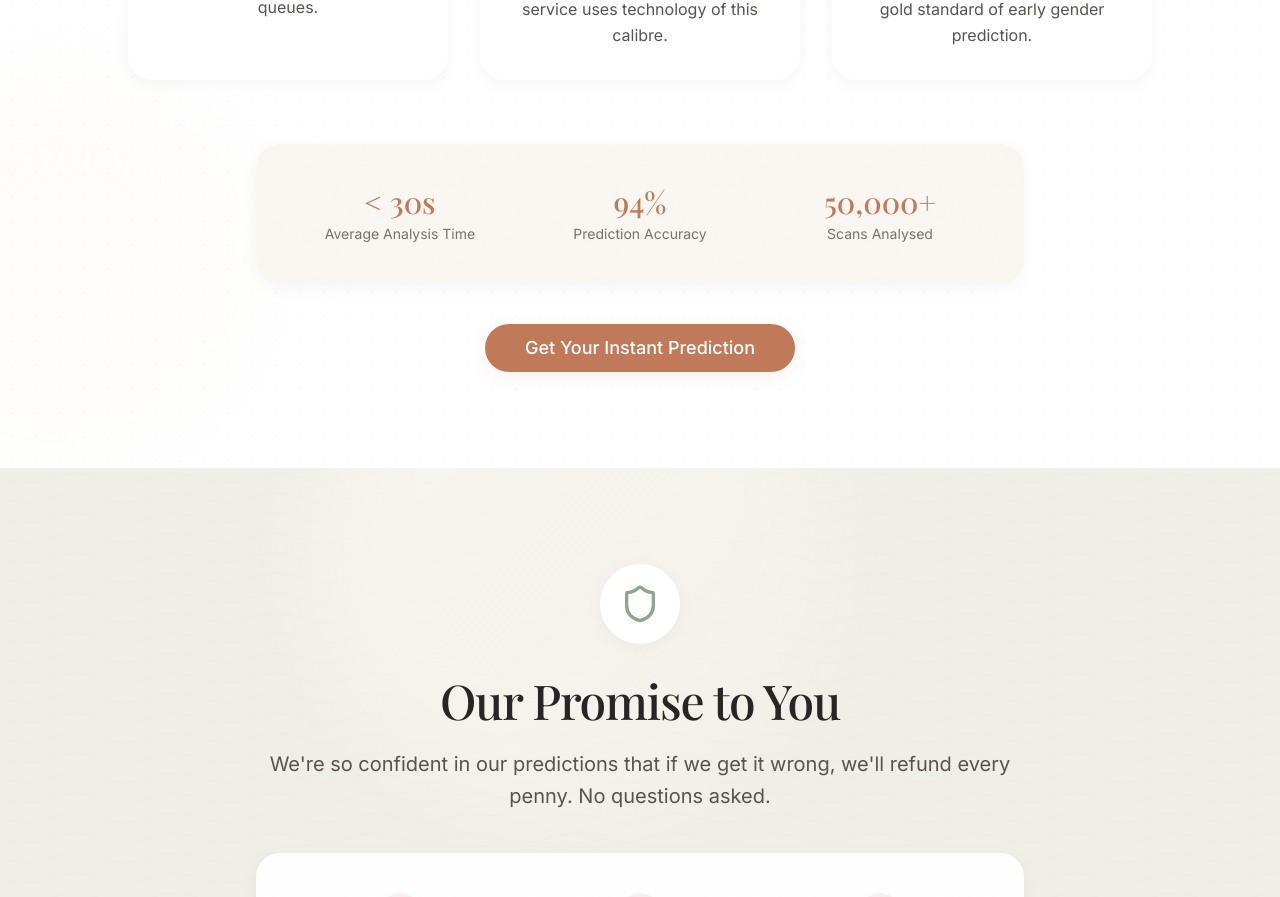
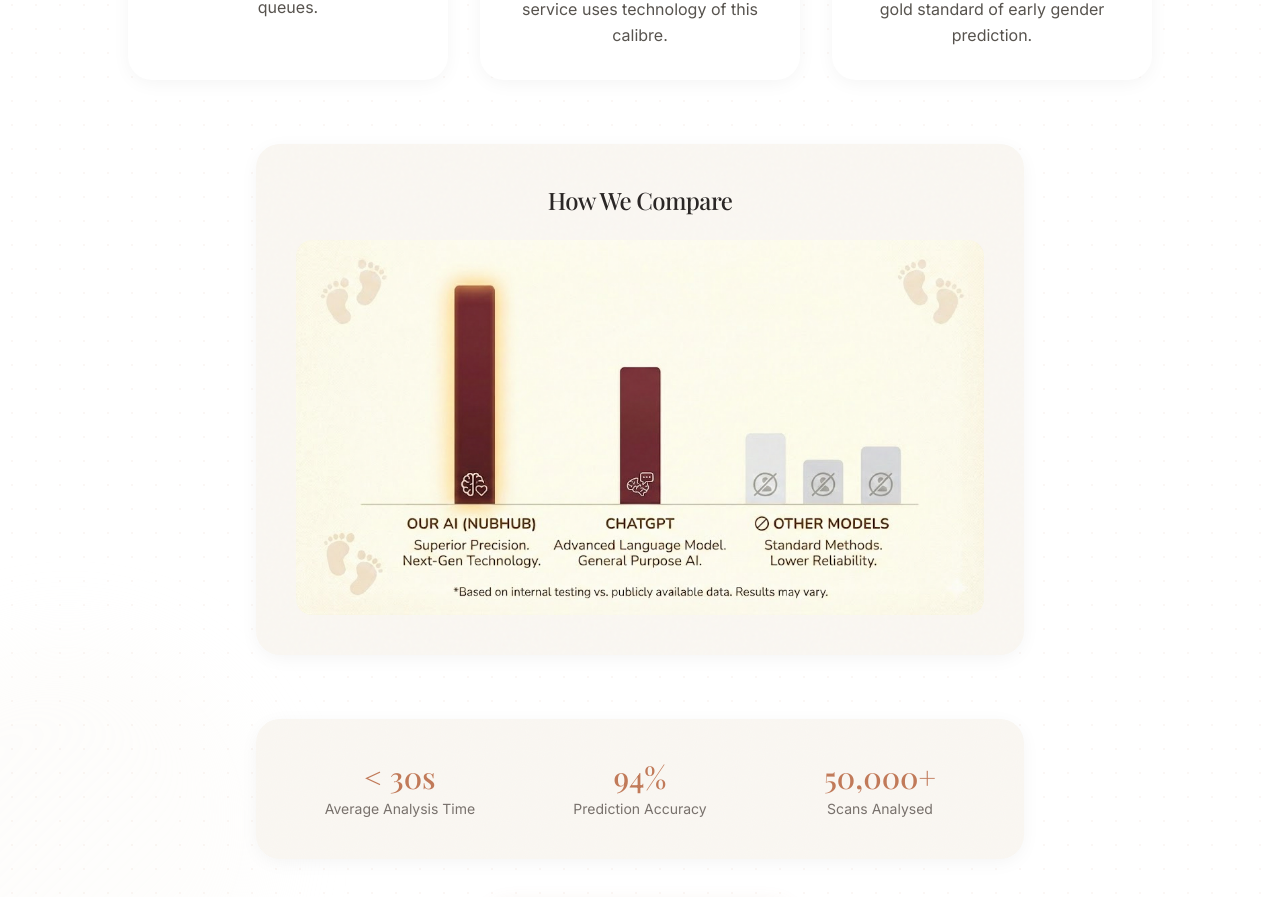
Before and after one commit to Bezzin/NubHub, a Next.js app: page / in a window 1280 px wide. Shown: the part 3351-4248 px from the top of the page. Built offline with nearby package versions, Linux system fonts and the light colour scheme.

Commit message:
feat: use Gemini 3 Flash, add comparison chart, improve error logging
- Switch AI model from gemini-3.0-flash to gemini-3-flash-preview (latest)
- Add "How We Compare" chart.jpg to AI technology section
- Include error details in analyze endpoint response for debugging

```diff
--- a/app/api/analyze/route.ts
+++ b/app/api/analyze/route.ts
@@ -63,8 +63,8 @@
 85
 The nub is clearly visible and angled approximately 40 degrees upward from the spine, indicating male development.`;
 
-    // Call Gemini API - Using Gemini 1.5 Pro (stable and reliable)
-    const model = genAI.getGenerativeModel({ model: 'gemini-3.0-flash' });
+    // Call Gemini API — Gemini 3 Flash (latest multimodal model)
+    const model = genAI.getGenerativeModel({ model: 'gemini-3-flash-preview' });
 
     const result = await model.generateContent([
       prompt,
@@ -112,9 +112,11 @@
       confidence: aiConfidence,
       explanation: aiExplanation,
     });
-  } catch {
+  } catch (error) {
+    const message = error instanceof Error ? error.message : String(error);
+    console.error('Analyze error:', message);
     return NextResponse.json(
-      { error: 'Failed to analyze image' },
+      { error: 'Failed to analyze image', details: message },
       { status: 500 }
     );
   }
--- a/app/page.tsx
+++ b/app/page.tsx
@@ -413,6 +413,25 @@
             ))}
           </div>
 
+          {/* Comparison chart */}
+          <motion.div
+            initial={{ opacity: 0, y: 20 }}
+            whileInView={{ opacity: 1, y: 0 }}
+            viewport={{ once: true }}
+            className="max-w-3xl mx-auto mb-16"
+          >
+            <div className="bg-cream-100 rounded-3xl p-6 md:p-10 shadow-soft relative overflow-hidden texture-grain">
+              <h3 className="text-2xl font-serif font-medium text-stone-800 text-center mb-6">
+                How We Compare
+              </h3>
+              <img
+                src="/chart.jpg"
+                alt="NubHub AI comparison chart showing superior precision over ChatGPT and other models"
+                className="w-full rounded-2xl"
+              />
+            </div>
+          </motion.div>
+
           {/* Stats bar */}
           <motion.div
             initial={{ opacity: 0, y: 20 }}
```
Also changed, not shown: public/chart.jpg (added).
